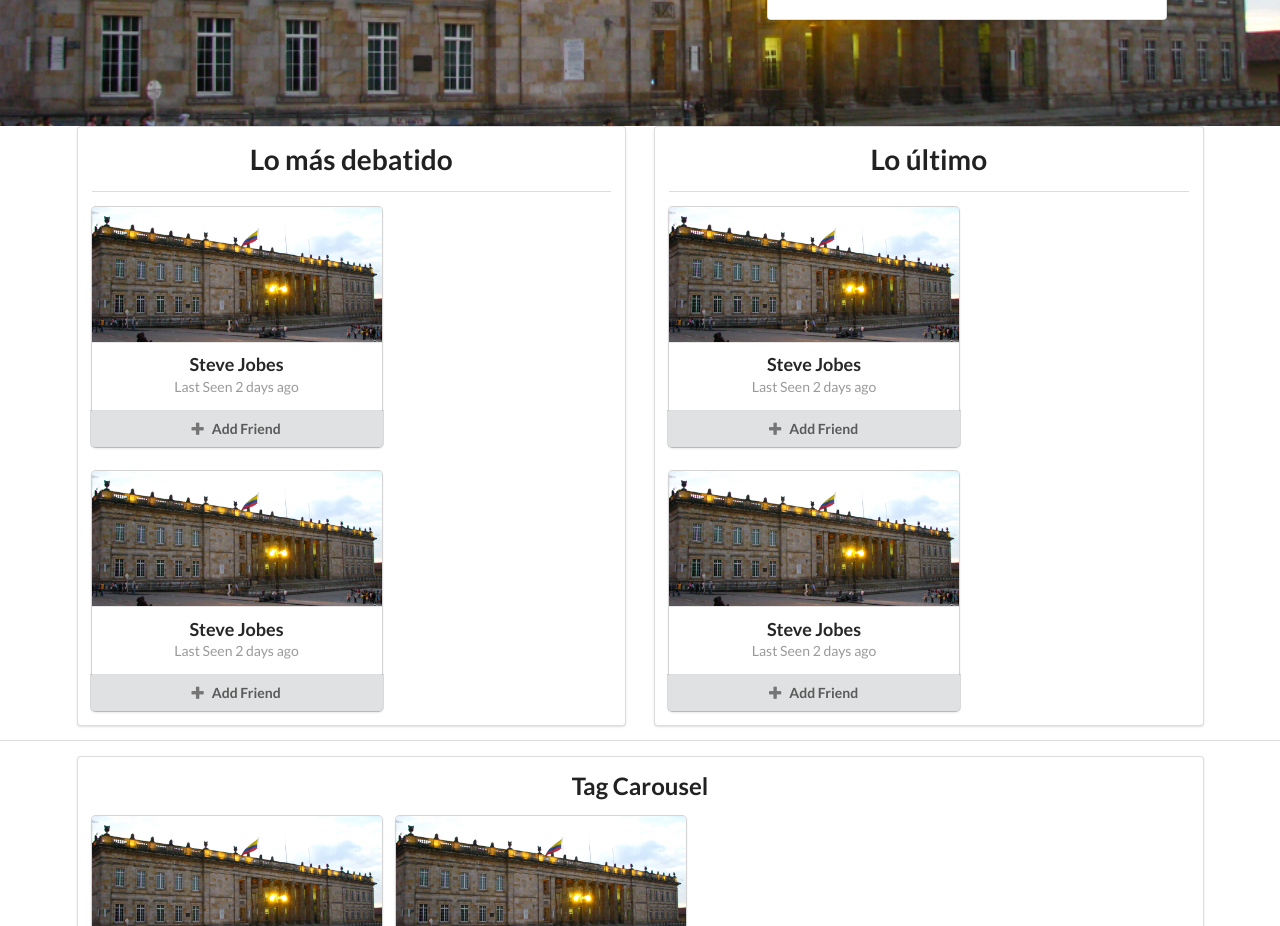
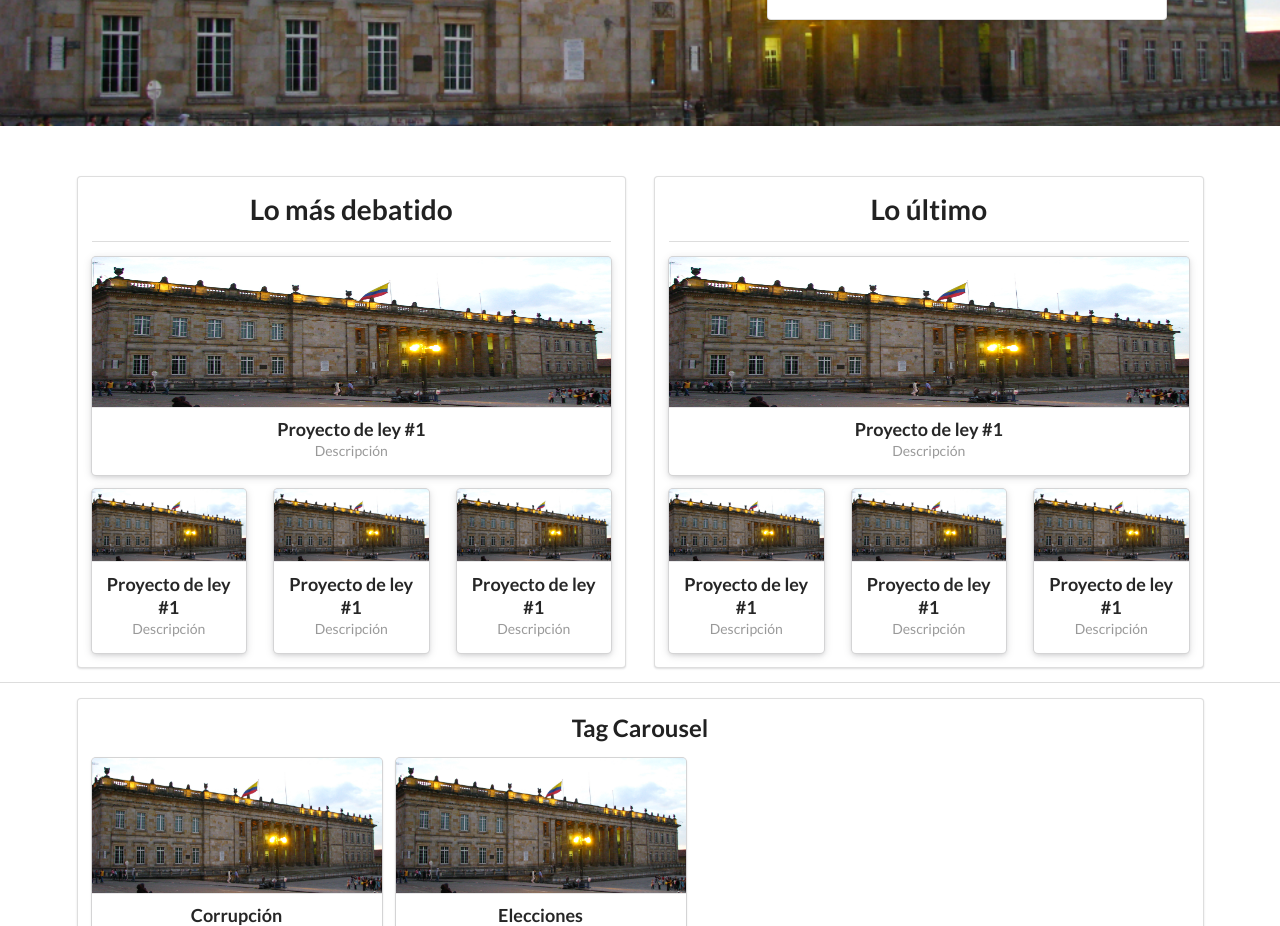
Before and after one commit to Agora-SE2/IS2_Agora_FE, a React (Create React App) app: page / in a window 1280 px wide. Shown: the part 360-1286 px from the top of the page. Built offline with nearby package versions, Linux system fonts and the light colour scheme.

Commit message:
Add style to news card

```diff
--- /dev/null
+++ b/src/components/NewsCard.css
@@ -0,0 +1,3 @@
+.ui.news.raised.card .image img {
+    max-height: 150px;
+}
--- a/src/components/NewsCard.js
+++ b/src/components/NewsCard.js
@@ -1,24 +1,24 @@
 import React, { Component } from 'react';
 import ImgCapitolio from '../images/capitolio.png';
-
+import './NewsCard.css';
 
 export default class NewsCard extends Component {
     render() {
         return (
-            <div class="ui card">
+            <div class="ui news fluid raised card">
                 <a class="image" href="#">
                     <img src={ ImgCapitolio } alt="Descripción estándar de la imagen" />
                 </a>
                 <div class="content">
-                    <a class="header" href="#">Steve Jobes</a>
+                    <a class="header" href="#">{ this.props.title }</a>
                     <div class="meta">
-                    <a>Last Seen 2 days ago</a>
+                    <a>{ this.props.description }</a>
                     </div>
                 </div>
-                <div class="ui bottom attached button">
+                {/* <div class="ui green bottom attached button">
                     <i class="add icon"></i>
-                    Add Friend
-                </div>
+                    Votar
+                </div> */}
             </div>
         );
     }
--- a/src/components/NewsMosaic.css
+++ b/src/components/NewsMosaic.css
@@ -1,3 +1,3 @@
 .ui.news.mosaic.segment {
-    margin-top: 20px;
+    margin-top: 20px !important;
 }
--- a/src/components/NewsMosaic.js
+++ b/src/components/NewsMosaic.js
@@ -4,12 +4,21 @@ import NewsCard from './NewsCard.js';
 export default class NewsMosaic extends Component {
     render() {
         return (
-            <div className="ui news mosaic segment">
+            <div style={{ marginTop: 50 + 'px' }} className="ui news mosaic segment">
                 <h1>{this.props.title}</h1>
                 <div className="ui divider"></div>
-                <div className="ui cards">
-                    <NewsCard />
-                    <NewsCard />
+                <div className="ui container">
+                    <NewsCard title="Proyecto de ley #1" description="Descripción"/>
+                    <div className="ui three column grid">
+                        <div className="column">
+
+                            <NewsCard title="Proyecto de ley #1" description="Descripción"/>
+                        </div>
+                        <div className="column">
+                            <NewsCard title="Proyecto de ley #1" description="Descripción"/></div>
+                        <div className="column">
+                            <NewsCard title="Proyecto de ley #1" description="Descripción"/></div>
+                    </div>
                 </div>
             </div>
         );
```
